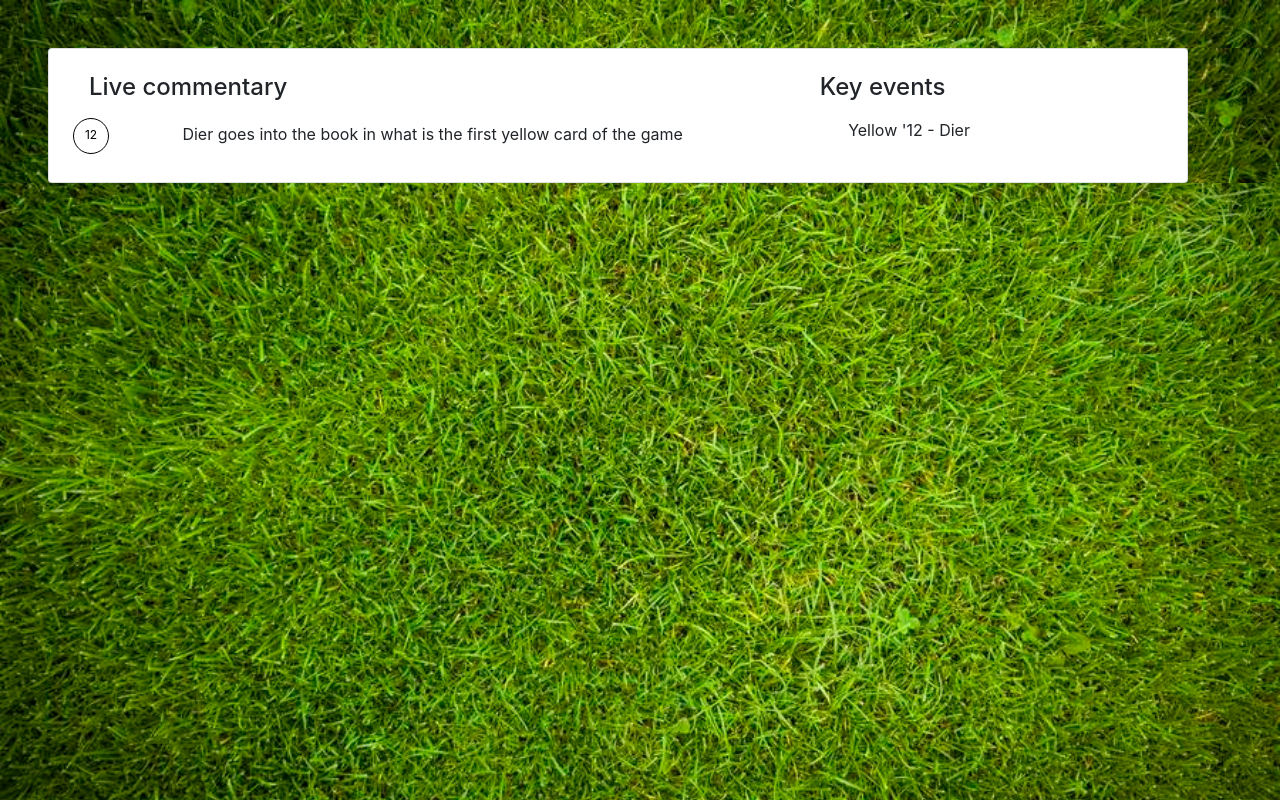
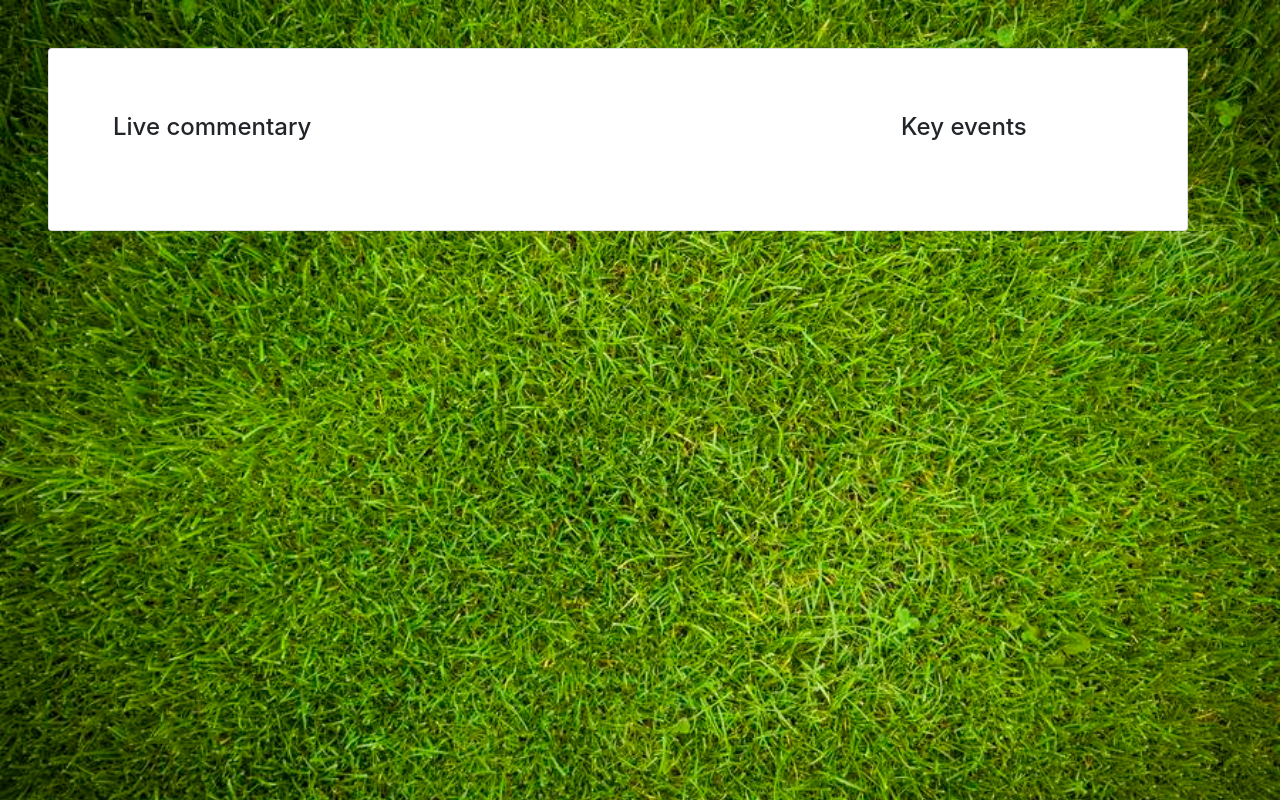
Before and after one commit to leotm/fantastec, a website: page src/main/index.html in a window 1280 px wide. Drawn offline with nearby package versions, Linux system fonts and the light colour scheme; files that its build step writes are made by us from their sources.

Commit message:
Update html
Remove the couple examples of each from earlier.

Add a couple id's, so that we can generate our data as html at these points.

Replace the jquery slim external script with jquery, again so that we can utilise jquery animate.

```diff
--- a/src/main/index.html
+++ b/src/main/index.html
@@ -18,33 +18,18 @@
 
     <main role="main">
 
-      <div class="container card m-5 p-4">
+      <div class="container card m-5 p-5">
 
         <div class="row">
-          <div class="col-8">
+          <div class="col-12 col-md-8 py-3" id="events">
             <header>
               <h4 class="pl-3 pb-2">Live commentary</h5>
             </header>
-            <div class="row">
-              <div class="col-1">
-                <div class="circle">12</div>
-              </div>
-              <div class="col-1">
-                <image class="mt-1" src="images/icons/futbol-solid.svg" height="16px" width="16px"/>
-              </div>
-              <div class="col-10 px-0 pt-1">
-                Dier goes into the book in what is the first yellow card of the game
-              </div>
-            </div>
-
           </div>
-          <div class="col-4">
+          <div class="col-12 col-md-3 offset-md-1 py-3">
             <header>
               <h4 class="pb-2">Key events</h4>
-
-              <p>
-                <image class="mr-2" src="images/icons/bookmark-regular.svg" height="16px" width="16px"/>
-                Yellow '12 - Dier
+              <p id="keyEvents">
               </p>
             </header>
           </div>
@@ -56,7 +41,7 @@
 
     <!--build:js js/main.min.js -->
     <script type="module" src="js/script.js"></script>
-    <script src="js/jquery-3.3.1.slim.min.js"></script>
+    <script src="js/jquery-3.3.1.min.js"></script>
     <script src="js/popper.min.js"></script>
     <script src="js/bootstrap.min.js"></script>
     <!-- endbuild -->
```
